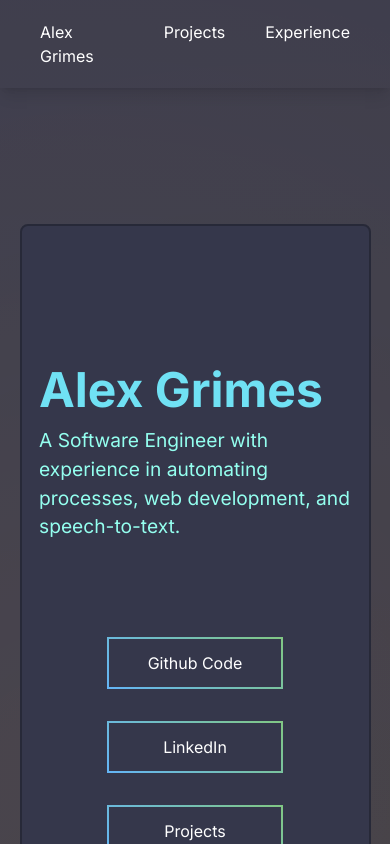
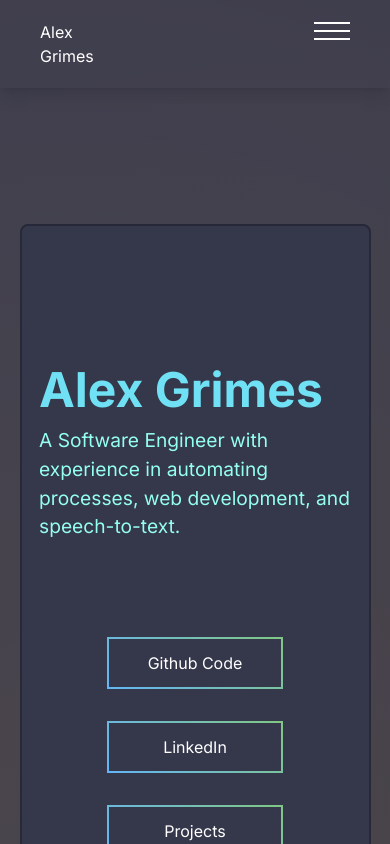
Before and after one commit to agrimes23/PortfolioSoftwareEngineer, a Next.js app: page / in a window 390 px wide. Shown: the top 844 px of the page. Built offline with nearby package versions, Linux system fonts and the light colour scheme; no server answers.

Commit message:
styling for hover effects, hamburger menu works but no transition

```diff
--- a/src/app/components/Navbar.tsx
+++ b/src/app/components/Navbar.tsx
@@ -1,16 +1,21 @@
 "use client";
-import React from "react";
+import React, { useState } from "react";
 import Link from "next/link";
 
 const Navbar = () => {
+  const [isOpen, setIsOpen] = useState(false);
+  const handleToggle = () => {
+    setIsOpen(!isOpen);
+  };
+
   return (
     <div className="flex flex-row w-full justify-between py-5 px-10 shadow-lg text-accent">
       {/* LOGO */}
       <div className="w-2/12">
-      <Link href="/">Alex Grimes</Link>
+        <Link href="/">Alex Grimes</Link>
       </div>
       {/* Other Pages */}
-      <div className="flex w-full">
+      <div className={`hidden lg:flex w-full`}>
         <ul className="flex flex-row gap-10 justify-end w-full">
           <li>
             <Link href="/projects">Projects</Link>
@@ -20,6 +25,64 @@ const Navbar = () => {
           </li>
         </ul>
       </div>
+
+      <div
+        className="z-30 flex lg:hidden flex-col cursor-pointer sm:px-5"
+        onClick={handleToggle}
+      >
+        <div
+          className={`w-9 h-[2px] bg-white my-0.5 transition-transform duration-400 ${
+            isOpen ? "transform translate-y-2 rotate-[-45deg]" : ""
+          }`}
+        ></div>
+        <div
+          className={`w-9 h-[2px] bg-white my-1 transition-opacity duration-400 ${
+            isOpen ? "opacity-0" : ""
+          }`}
+        ></div>
+        <div
+          className={`w-9 h-[2px] bg-white my-0.5 transition-transform duration-400 ${
+            isOpen ? "transform -translate-y-2 rotate-[45deg]" : ""
+          }`}
+        ></div>
+      </div>
+          {/* Overlay and Drawer */}
+          {isOpen && (
+        <>
+          {/* Overlay */}
+          <div
+            className={`fixed inset-0 bg-gray-800 opacity-50 z-20 duration-1000 ${
+              isOpen ? "opacity-50 z-20" : "opacity-0 pointer-events-none"
+            }`}
+            onClick={() => setIsOpen(false)}
+          ></div>
+
+          {/* Drawer */}
+          <div
+            className={`fixed flex flex-col justify-center items-center text-lg gap-5 z-30 top-0 left-0 bottom-0 bg-gray-700 w-[250px] sm:w-[400px] text-white transform transition-transform duration-1000 ${
+              isOpen ? "translate-x-0" : "-translate-x-full"
+            }`}
+          >
+            <Link href="/projects">
+              <span
+                onClick={() => setIsOpen(false)}
+                className="hover:underline cursor-pointer"
+              >
+                Projects
+              </span>
+            </Link>
+            <Link href="/experience">
+              <span
+                onClick={() => setIsOpen(false)}
+                className="hover:underline cursor-pointer"
+              >
+                Experience
+              </span>
+            </Link>
+          </div>
+        </>
+      )}
+
     </div>
   );
 };
--- a/src/app/components/ProjectsHome.tsx
+++ b/src/app/components/ProjectsHome.tsx
@@ -96,7 +96,7 @@ const ProjectsHome = () => {
           {/* view all projects button */}
           <div className="flex w-[90%] h-[20%] justify-center items-center">
             <Link href="/projects">
-              <button className="my-10 sm:my-0 py-3 w-[11rem] border-2 gradient-border rounded-lg text-white">
+              <button className="my-10 xl:my-0 py-3 w-[11rem] border-2 gradient-border rounded-lg text-white">
                 View All Projects
               </button>
             </Link>
--- a/src/app/layout.tsx
+++ b/src/app/layout.tsx
@@ -7,8 +7,8 @@ import "./globals.css";
 const inter = Inter({ subsets: ["latin"] });
 
 export const metadata: Metadata = {
-  title: "Create Next App",
-  description: "Generated by create next app",
+  title: "Alex Grimes",
+  description: "Alex Grimes, Software Engineer",
 };
 
 export default function RootLayout({
--- a/tailwind.config.ts
+++ b/tailwind.config.ts
@@ -56,7 +56,8 @@ const config: Config = {
         },
       },
       boxShadow: {
-        'inner-outer': 'inset 0 0px 8px rgba(45, 47, 54, 1)',
+        'white-glow': '0 4px 15px rgba(255, 255, 255, 0.8)',
+        'neon-blue': '0 4px 15px rgba(148, 255, 239, 1)', // Adjust the RGBA value for the desired neon effect
       },
       flexGrow: {
         '2': '2', // Custom value for flex-grow
```
